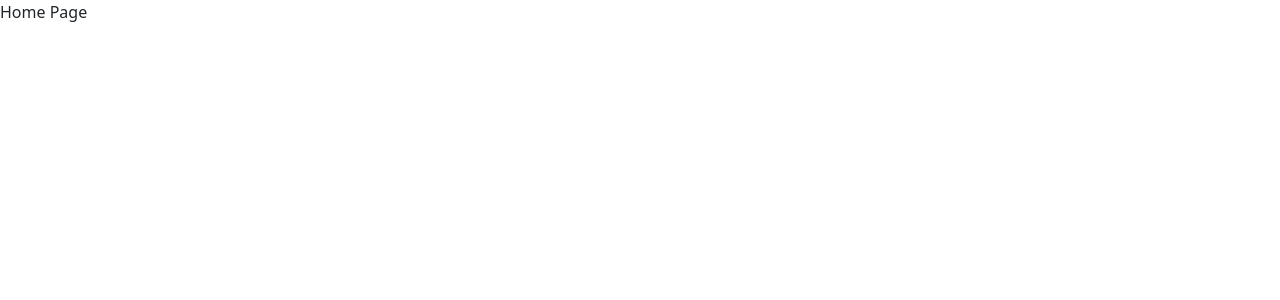
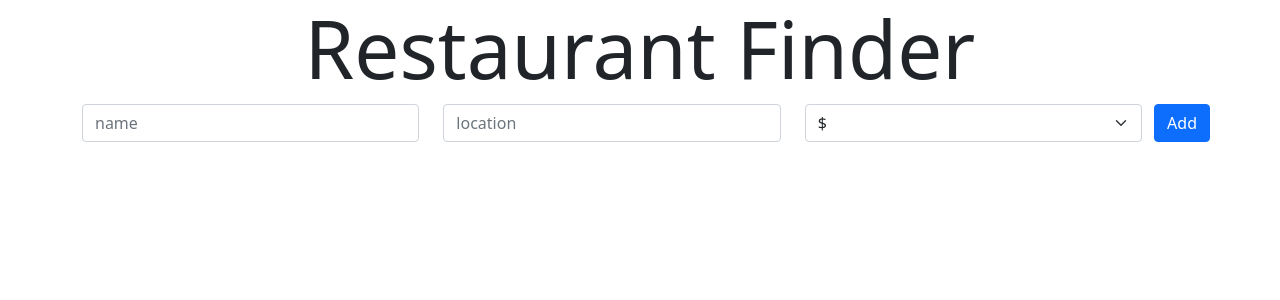
Before and after one commit to dylangit01/Yelp_clone, a React (Create React App) app in the folder client/: page / in a window 1280 px wide. Shown: the top 300 px of the page. Built offline with nearby package versions, Linux system fonts and the light colour scheme; the HTML template or start-up script is replaced by a standard one.

Commit message:
create AddRestaurant & Header components with layout

```diff
--- /dev/null
+++ b/client/src/components/AddRestaurant.jsx
@@ -0,0 +1,31 @@
+import React from 'react'
+
+const AddRestaurant = () => {
+	return (
+		<div className='mb-4'>
+			<form action='' className="container">
+				<div className='row'>
+					<div className='col'>
+						<input type='text' className='form-control' placeholder="name"/>
+					</div>
+					<div className='col'>
+						<input type='text' className='form-control' placeholder="location" />
+					</div>
+					<div className='col'>
+						<select className="form-select mr-sm-2">
+							<option disabled>Price Range</option>
+							<option value="1">$</option>
+							<option value="2">$$</option>
+							<option value="3">$$$</option>
+							<option value="4">$$$$</option>
+							<option value="5">$$$$$</option>
+						</select>
+					</div>
+					<button className="btn btn-primary col-auto">Add</button>
+				</div>
+			</form>
+		</div>
+	);
+}
+
+export default AddRestaurant
--- /dev/null
+++ b/client/src/components/Header.jsx
@@ -0,0 +1,11 @@
+import React from 'react'
+
+const Header = () => {
+	return (
+		<div>
+			<h1 className='fw-lighter display-1 text-center'>Restaurant Finder</h1>
+		</div>
+	);
+}
+
+export default Header
--- a/client/src/routes/Home.jsx
+++ b/client/src/routes/Home.jsx
@@ -1,9 +1,12 @@
 import React from 'react'
+import AddRestaurant from '../components/AddRestaurant';
+import Header from '../components/Header';
 
 const Home = () => {
 	return (
 		<div>
-			Home Page
+			<Header />
+			<AddRestaurant/>
 		</div>
 	)
 }
```
Also changed, not shown: client/src/components/RestaurantsList.jsx (added).
